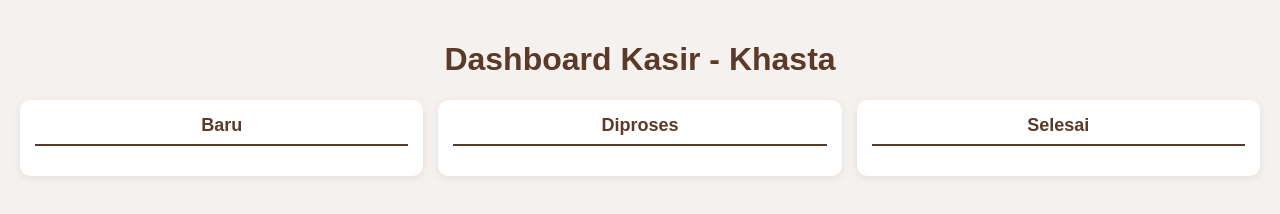
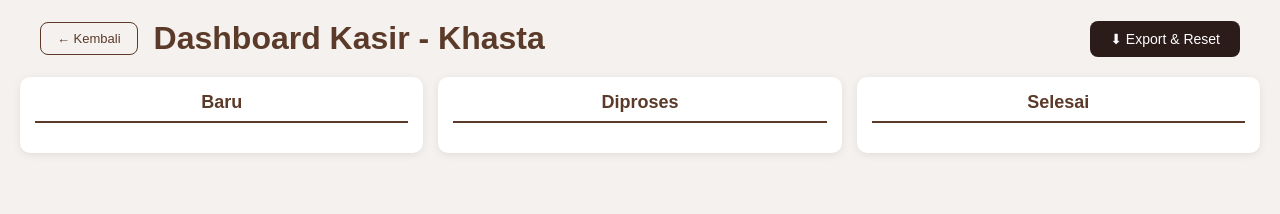
Before and after one commit to itsjarot/Kafe-Khasta, a plain HTML site: page kasir.html in a window 1280 px wide. Drawn offline with Linux system fonts and the light colour scheme; no server answers.

Commit message:
feat: perbarui dashboard kasir - badge bayar, export CSV, tombol kembali
- Tampilkan badge metode pembayaran di kartu pesanan
- Tombol Export & Reset: download CSV penjualan lalu hapus database
- Tombol Kembali untuk navigasi ke dashboard utama
- Header responsif dengan tata letak yang rapi

```diff
--- a/kasir.css
+++ b/kasir.css
@@ -10,8 +10,56 @@ body {
 }
 
 h1 {
-  text-align: center;
+  margin: 0;
   color: #5b3a29;
+}
+
+.header-kasir {
+  display: flex;
+  justify-content: space-between;
+  align-items: center;
+  max-width: 1200px;
+  margin: 0 auto 10px;
+  flex-wrap: wrap;
+  gap: 10px;
+}
+
+.header-left {
+  display: flex;
+  align-items: center;
+  gap: 16px;
+}
+
+.btn-back {
+  padding: 8px 16px;
+  background: none;
+  border: 1px solid #5b3a29;
+  color: #5b3a29;
+  border-radius: 8px;
+  font-size: 13px;
+  font-weight: 500;
+  cursor: pointer;
+  transition: 0.3s;
+}
+.btn-back:hover {
+  background: #5b3a29;
+  color: white;
+}
+
+.btn-export {
+  padding: 10px 20px;
+  background-color: #2b1b19;
+  color: white;
+  border: none;
+  border-radius: 8px;
+  font-size: 14px;
+  font-weight: 500;
+  cursor: pointer;
+  transition: 0.3s;
+}
+.btn-export:hover {
+  background-color: #5b3a29;
+  transform: translateY(-2px);
 }
 
 .board {
@@ -66,6 +114,16 @@ h1 {
 .card .waktu {
   font-size: 12px;
   color: #888;
+  margin-bottom: 4px;
+}
+.card .bayar {
+  display: inline-block;
+  font-size: 11px;
+  font-weight: 600;
+  color: #5b3a29;
+  background: #ede0d4;
+  padding: 2px 10px;
+  border-radius: 10px;
   margin-bottom: 8px;
 }
 
--- a/kasir.html
+++ b/kasir.html
@@ -8,7 +8,13 @@
 </head>
 <body>
 
-  <h1>Dashboard Kasir - Khasta</h1>
+  <div class="header-kasir">
+    <div class="header-left">
+      <button class="btn-back" onclick="window.location.href='dashboard.html'">← Kembali</button>
+      <h1>Dashboard Kasir - Khasta</h1>
+    </div>
+    <button class="btn-export" onclick="exportDanReset()">⬇ Export &amp; Reset</button>
+  </div>
 
   <div class="board">
     <div class="column" id="col-baru">
--- a/kasir.js
+++ b/kasir.js
@@ -59,9 +59,12 @@ function buatCard(pesanan) {
   }
   // status 'selesai' tidak ada tombol lagi
 
+  const bayar = pesanan.metode_pembayaran || 'Tunai';
+
   card.innerHTML = `
     <h3>Meja ${pesanan.nomor_meja}</h3>
     <div class="waktu">${waktu}</div>
+    <div class="bayar">${bayar}</div>
     <ul>${itemsHtml}</ul>
     <div class="total">Total: Rp ${total.toLocaleString('id-ID')}</div>
     ${tombolHtml}
@@ -83,6 +86,93 @@ async function updateStatus(id, statusBaru) {
   }
 }
 
+// ===== EXPORT & RESET =====
+async function exportDanReset() {
+  const konfirmasi = confirm(
+    'Download data penjualan, lalu hapus semua pesanan?\n\n' +
+    'Data akan disimpan sebagai CSV (bisa dibuka di Excel).\n' +
+    'Pesanan yang sudah selesai akan dihapus dari database.'
+  );
+  if (!konfirmasi) return;
+
+  try {
+    // 1. Ambil semua pesanan
+    const response = await fetch(`${API_URL}/pesanan`);
+    const pesananList = await response.json();
+
+    if (pesananList.length === 0) {
+      alert('Belum ada data pesanan untuk di-export.');
+      return;
+    }
+
+    // 2. Buat CSV
+    const header = [
+      'ID Pesanan',
+      'Meja',
+      'Status',
+      'Metode Bayar',
+      'Waktu',
+      'Menu',
+      'Harga Satuan',
+      'Jumlah',
+      'Subtotal'
+    ];
+
+    const rows = [];
+    pesananList.forEach((p) => {
+      const waktu = new Date(p.waktu).toLocaleString('id-ID');
+      p.items.forEach((item) => {
+        const subtotal = item.harga * item.jumlah;
+        rows.push([
+          p.id,
+          p.nomor_meja,
+          p.status,
+          p.metode_pembayaran || 'Tunai',
+          waktu,
+          item.nama_menu,
+          item.harga,
+          item.jumlah,
+          subtotal
+        ]);
+      });
+    });
+
+    // Hitung grand total
+    const grandTotal = pesananList.reduce((sum, p) => {
+      return sum + p.items.reduce((s, item) => s + (item.harga * item.jumlah), 0);
+    }, 0);
+    rows.push(['', '', '', '', '', '', '', 'GRAND TOTAL', grandTotal]);
+
+    // Konversi ke CSV (pake semicolon biar aman di Excel Indonesia)
+    const csvContent = [
+      header.join(';'),
+      ...rows.map((r) => r.join(';'))
+    ].join('\n');
+
+    // 3. Download CSV
+    const blob = new Blob([csvContent], { type: 'text/csv;charset=utf-8;' });
+    const url = URL.createObjectURL(blob);
+    const link = document.createElement('a');
+    link.href = url;
+    const tanggal = new Date().toISOString().slice(0, 10);
+    link.download = `khasta_penjualan_${tanggal}.csv`;
+    document.body.appendChild(link);
+    link.click();
+    document.body.removeChild(link);
+    URL.revokeObjectURL(url);
+
+    // 4. Hapus semua pesanan dari database
+    await fetch(`${API_URL}/pesanan`, { method: 'DELETE' });
+
+    alert(`✅ Berhasil!\n${pesananList.length} pesanan di-export.\nDatabase sudah direset.`);
+    ambilPesanan(); // refresh board
+
+  } catch (err) {
+    alert('Gagal export: ' + err.message);
+    console.error(err);
+  }
+}
+
 // Load pertama kali
 ambilPesanan();
 
```
